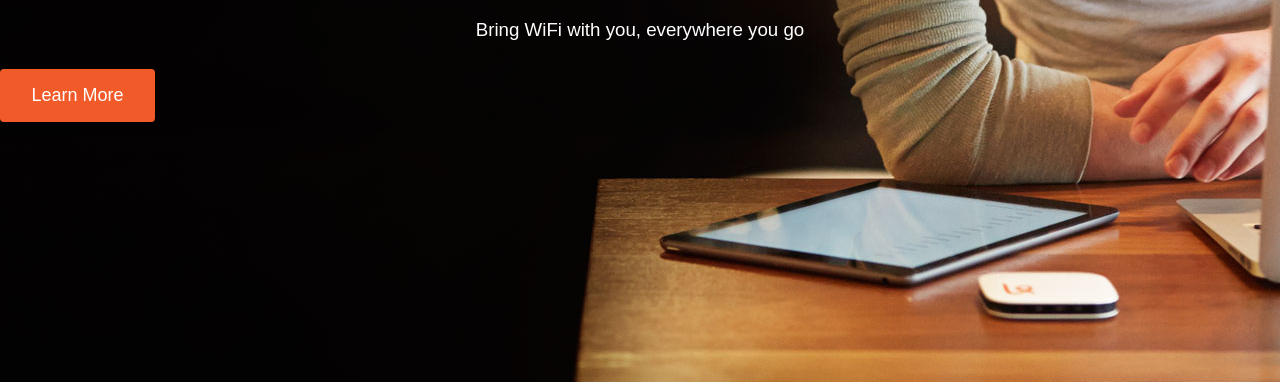
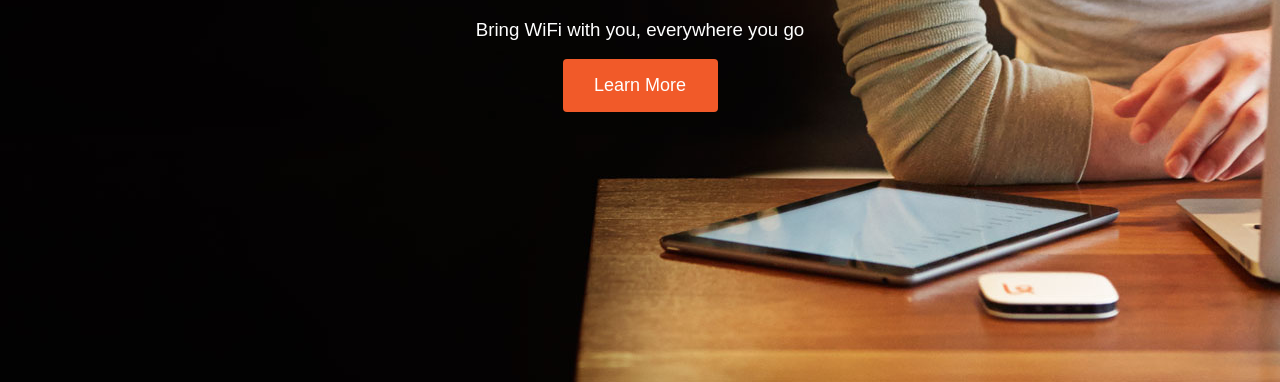
Before and after one commit to jbuleje/startup-landing-page-clone, a plain HTML site: page index.html in a window 1280 px wide. Shown: the part 423-805 px from the top of the page. Drawn offline with Linux system fonts and the light colour scheme.

Commit message:
button center

```diff
--- a/css/style.css
+++ b/css/style.css
@@ -1,9 +1,3 @@
-html {
-  box-sizing: border-box;
-}
-*, *:before, *:after {
-  box-sizing: inherit;
-}
 
 /* Navigation Section */
 .top-navigation {
@@ -61,7 +55,7 @@ html {
 }
 
 .introduction h1,
-.introduction h3{
+.introduction h3 {
 	color: white;
 	text-align: center;
 	font-weight: 300;
@@ -76,6 +70,7 @@ button {
 	padding: 1rem 1.5rem;
 	color: white;
 	font-size: 1.125rem;
-	margin:0 auto;
-	margin-top: 10px;
 }
+.buttons {
+	text-align: center;
+}
```
